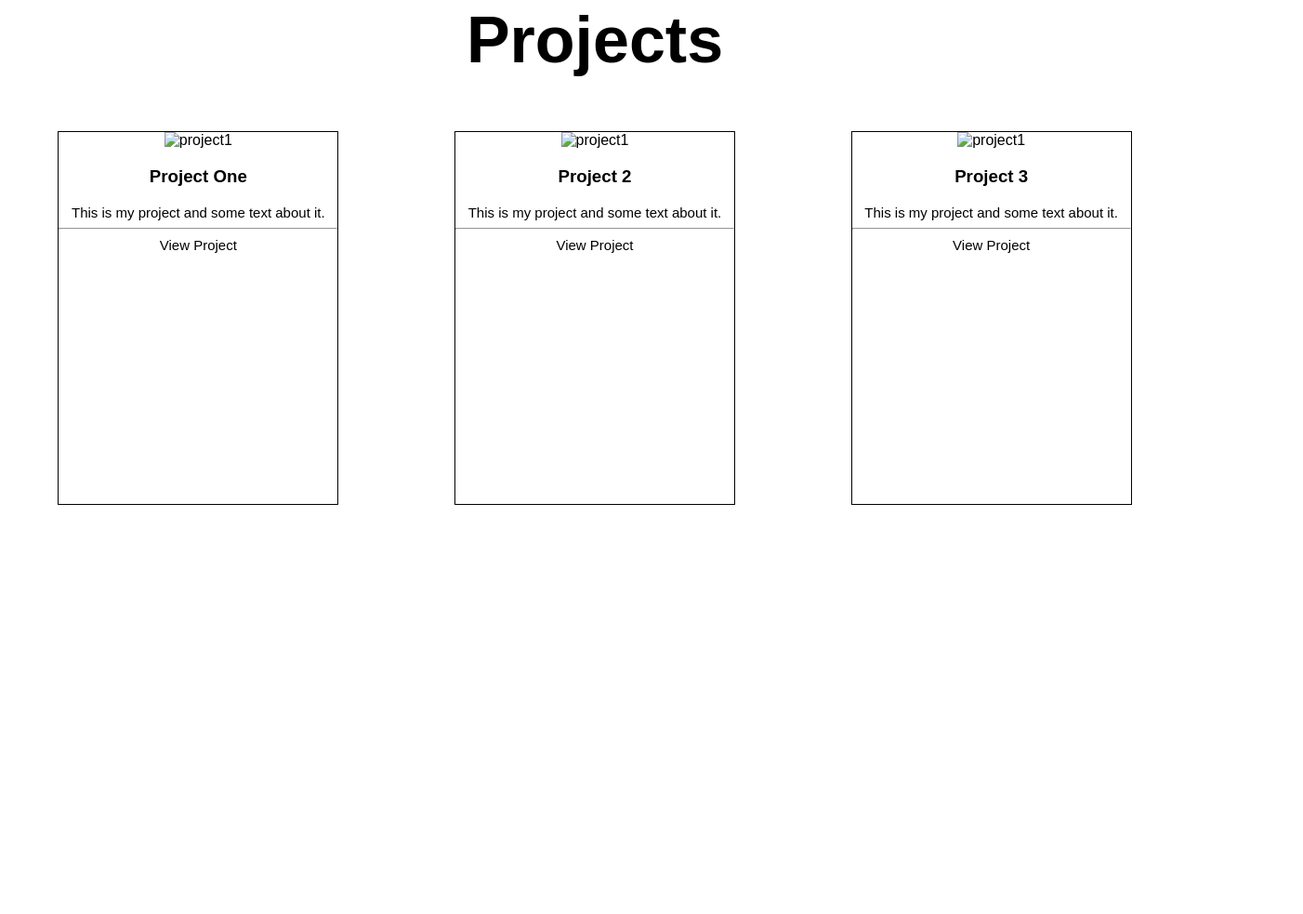
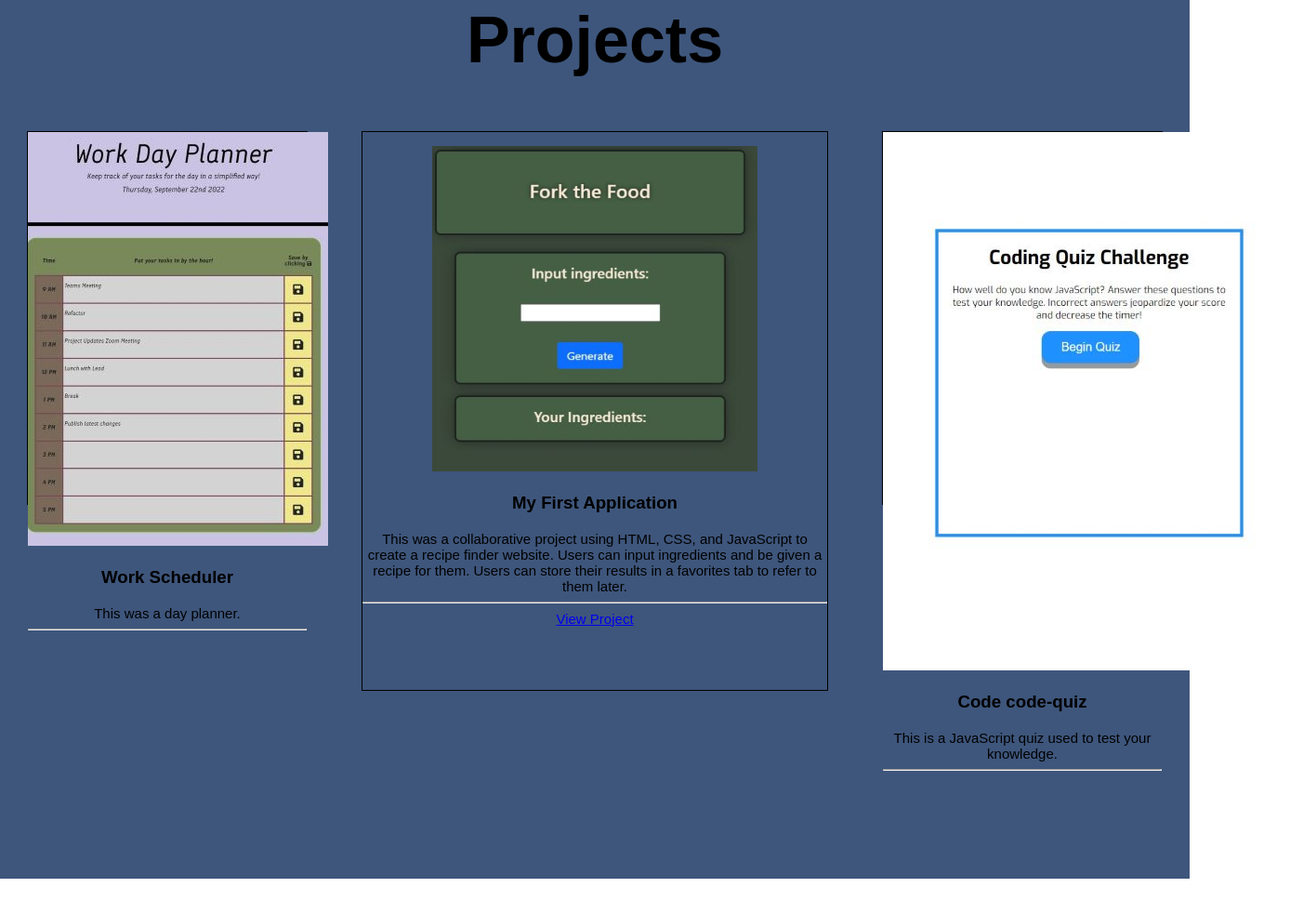
Before and after one commit to skaur816/Professional-Portfolio, a plain HTML site: page index.html in a window 1280 px wide. Shown: the part 1515-2498 px from the top of the page at 93% size, 1402 px wide, since content can reach past the window. Drawn offline with Linux system fonts and the light colour scheme; a web font is replaced by a local one.

Commit message:
various changes

```diff
--- a/assets/style.css
+++ b/assets/style.css
@@ -78,6 +78,7 @@ p {
     text-align: center;
     /*font-size: 30px;*/
     /*font-weight: 300;*/
+    margin-top: 25px;
 }
 
 .button:hover {
@@ -98,6 +99,8 @@ p {
     display: flex;
     justify-content: space-around;
     padding: 80px;
+    font-size: 35px;
+    background-color: #3e567c;
 }
 
 .sub-section-alt {
@@ -131,3 +134,23 @@ p {
     font-size: 15px;
     font-weight: 300px;
 }
+
+.project-cardMain {
+    width: 500px;
+    height: 600px;
+    border: 1px solid black;
+}
+
+.mainProj {
+    width: 350px;
+    height: 350px;
+    padding-top: 15px;
+}
+
+.sub-section-alt {
+    background-color:#3e567c ;
+}
+
+.footer {
+    background-color: #3e567c;
+}
--- a/index.html
+++ b/index.html
@@ -15,7 +15,7 @@
         <nav>
             <img class= "logo" src="assets/images/112-AK (1).png" alt="Sherry's logo">
             <ul>
-                <li>About Me</li>
+                <nav href="#info"></nav><li>About Me</li>
                 <li>Projects</li>
                 <li>Contact</li>
             </ul>
@@ -27,15 +27,16 @@
                 <div class = "button">About Me</div>
             </div>
             <div class = "socials">
-                <div>Twitter</div>
-                <div>LinkedIn</div>
-                <div>Github</div>
+                <div><a href="https://twitter.com/AppleKaurTtv">Twitter</a></div>
+                <div><a href="https://www.linkedin.com/in/sherrykaur/">LinkedIn</div>
+                <div><a href="https://github.com/skaur816">Github</a></div>
             </div>
         </div>
+
     </section>
 
     <section class="sub-section">
-        <div class="info">
+        <div class="info" id="info">
             <h2>About Me</h2>
             <p>Hello! My name is Sherry Kaur. I am a full-stack development student. I currently work as a counselor in a psychiatric hospital. I am exploring my hobbies and interests and am hoping to broaden my experience within web development. I have a passion for gaming and hope to one day pursue a career in video game development.</p>
         </div>
@@ -47,31 +48,30 @@
         <h2>Projects</h2>
         <div class = "project-container">
             <div class = "project-card">
-                <img src="" alt="project1"/>
-                <h3>Project One </h3>
-                <p class = "subtext">This is my project and some text about it. </p>
+                <a href = https://skaur816.github.io/day-planner> <img src="assets/images/Day planner SCRNSHOT.jpg" alt="project1"/> </a>
+                <h3>Work Scheduler</h3>
+                <p class = "subtext">This was a day planner. </p>
                 <hr/>
-                <p class="subtext">View Project</p>
+                <p class="subtext"><View Project></p>
+            </div>
+            <div class = "project-cardMain">
+                <img class="mainProj" src="assets/images/ForktheFoodShot.jpg" alt="screenshot of first application"/>
+                <h3>My First Application</h3>
+                <p class = "subtext">This was a collaborative project using HTML, CSS, and JavaScript to create a recipe finder website. Users can input ingredients and be given a recipe for them. Users can store their results in a favorites tab to refer to them later. </p>
+                <hr/>
+                <p class="subtext"><a href= https://eyesackel.github.io/fork-the-food>View Project</a>  </p>
             </div>
             <div class = "project-card">
-                <img src="" alt="project1"/>
-                <h3>Project 2</h3>
-                <p class = "subtext">This is my project and some text about it. </p>
+                <a href="https://skaur816.github.io/code-quiz/"><img src="assets/images/codequizshot.jpg" alt="project1"/> </a>
+                <h3>Code code-quiz</h3>
+                <p class = "subtext">This is a JavaScript quiz used to test your knowledge. </p>
                 <hr/>
-                <p class="subtext">View Project</p>
-            </div>
-            <div class = "project-card">
-                <img src="" alt="project1"/>
-                <h3>Project 3</h3>
-                <p class = "subtext">This is my project and some text about it. </p>
-                <hr/>
-                <p class="subtext">View Project</p>
             </div>
             </div>
         </div>
     </section>
-    <section ></section>
+    <section class=" footer"></section>
     <section></section>
 
 </body>
-</html>
+</html> https://skaur816.github.io/code-quiz/
```
Also changed, not shown: assets/images/Day planner SCRNSHOT.jpg (added), assets/images/ForktheFoodShot.jpg (added), assets/images/codequizshot.jpg (added).
